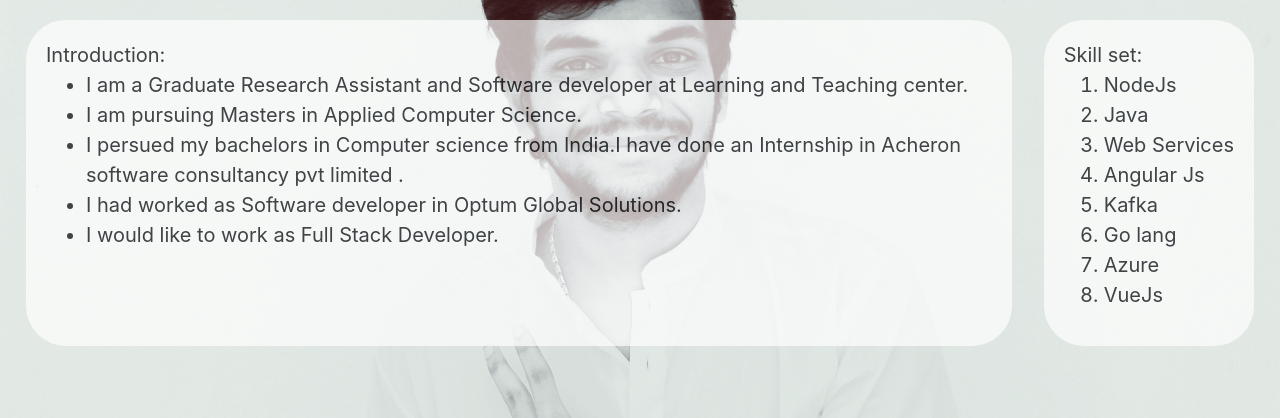
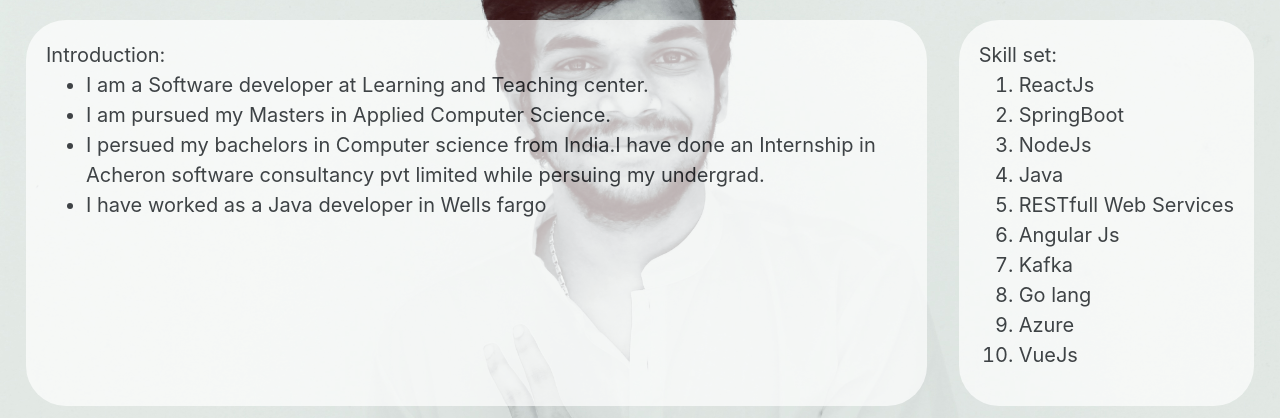
Before and after one commit to santhoshkumarbollena/static-user-interaction-page, a plain HTML site: page index.html in a window 1280 px wide. Shown: the part 219-637 px from the top of the page. Drawn offline with nearby package versions, Linux system fonts and the light colour scheme.

Commit message:
Updated the skill set and experience

```diff
--- a/index.html
+++ b/index.html
@@ -47,20 +47,22 @@
                 <section class="grid-item">
                     Introduction:
                     <ul>
-                        <li>I am a Graduate Research Assistant and Software developer at Learning and Teaching center.</li>
-                        <li>I am pursuing Masters in Applied Computer Science.</li>
-                        <li>I persued my bachelors in Computer science from India.I have done an Internship in Acheron software consultancy pvt limited .</li>
-                        <li>I had worked as Software developer in Optum Global Solutions.</li>
-                        <li>I would like to work as Full Stack Developer.</li>
+                        <li>I am a Software developer at Learning and Teaching center.</li>
+                        <li>I am pursued my Masters in Applied Computer Science.</li>
+                        <li>I persued my bachelors in Computer science from India.I have done an Internship in Acheron software consultancy pvt limited while persuing my undergrad.</li>
+                        <li>I have worked as a Java developer in Wells fargo</li>
+
                     </ul>
 
                 </section>
                 <section class="grid-item">
                     Skill set:
                     <ol>
+                        <li>ReactJs</li>
+                        <li>SpringBoot</li>
                         <li>NodeJs</li>
                         <li>Java</li>
-                        <li>Web Services</li>
+                        <li>RESTfull Web Services</li>
                         <li>Angular Js</li>
                         <li>Kafka</li>
                         <li>Go lang</li>
```
